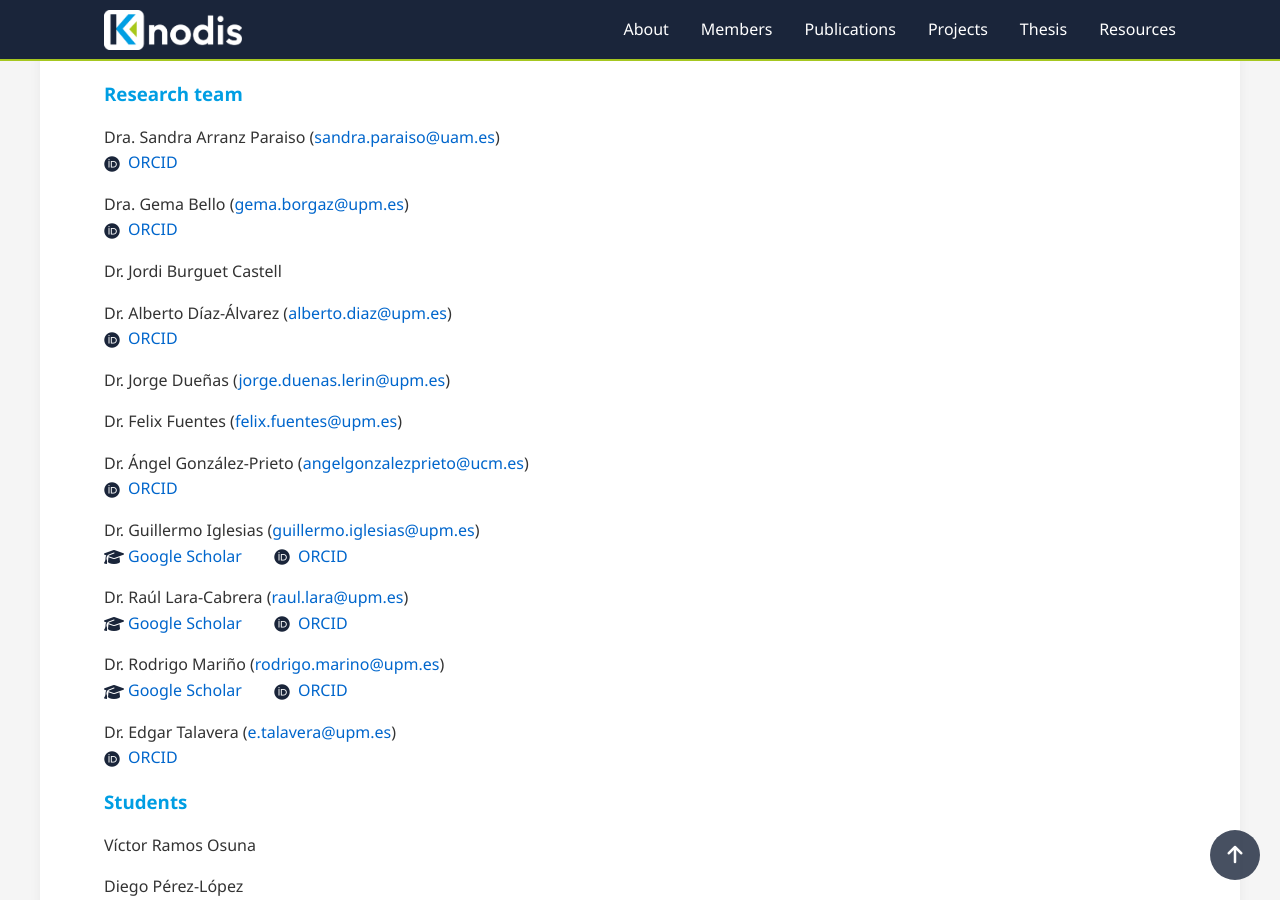
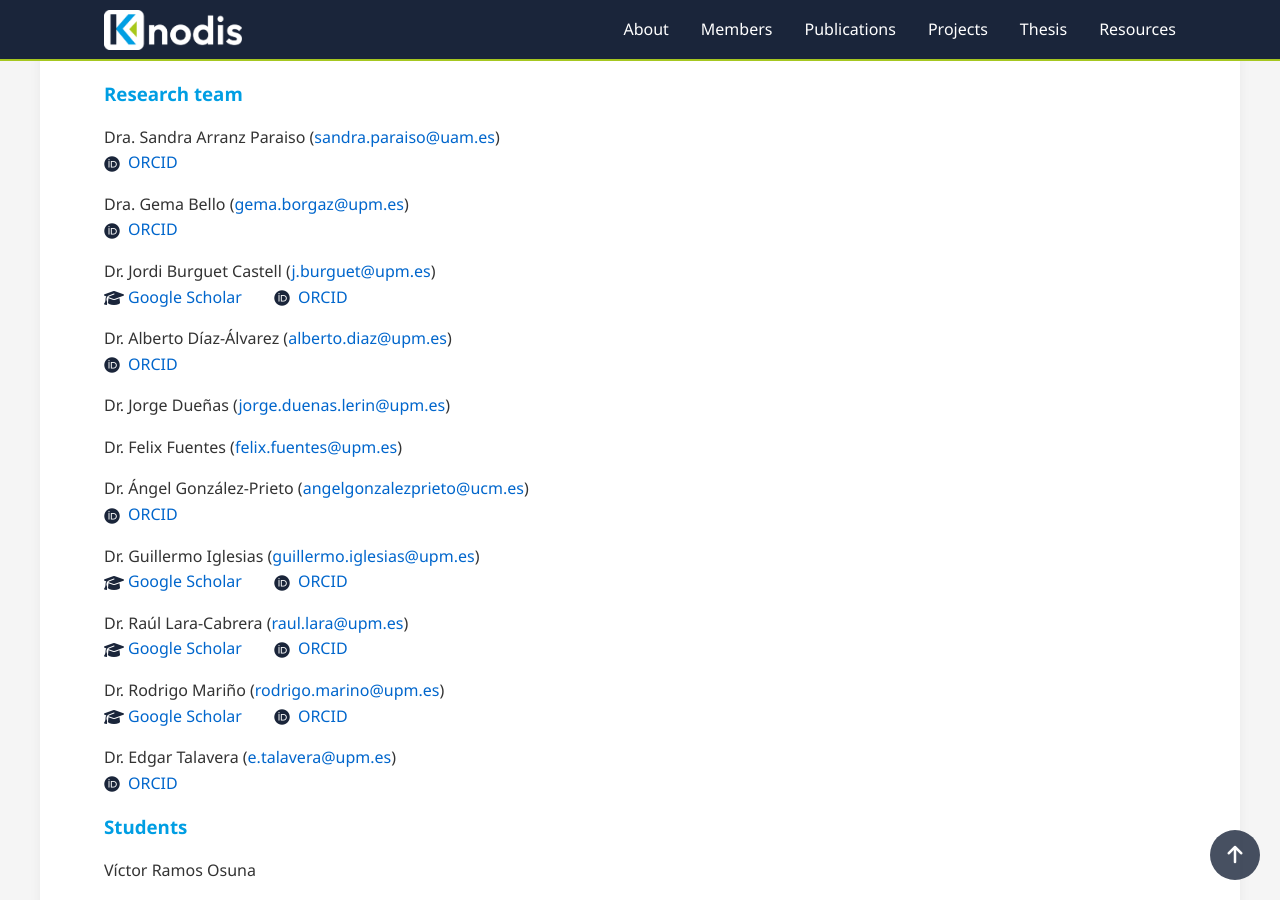
Before and after one commit to KNODIS-Research-Group/knodis-research-group.github.io, a Jekyll site: the page built from index.md, in a window 1280 px wide and 900 px high, scrolled down 1048 px. Built offline with Jekyll 4.4.1, drawn with Linux system fonts in a browser that asks for light colours.

Commit message:
Added my email, orcid and google scholar.

```diff
--- a/index.md
+++ b/index.md
@@ -30,7 +30,9 @@ Through this blend of cutting-edge research, innovation in teaching, and industr
   - [ORCID](https://orcid.org/0000-0002-4246-1089)
 - Dra. Gema Bello ([gema.borgaz@upm.es](mailto:gema.borgaz@upm.es))
   - [ORCID](https://orcid.org/0000-0003-2826-3286)
-- Dr. Jordi Burguet Castell
+- Dr. Jordi Burguet Castell ([j.burguet@upm.es](mailto:j.burguet@upm.es))
+  - [Google Scholar](https://scholar.google.com/citations?user=rvTYG4sAAAAJ)
+  - [ORCID](https://orcid.org/0000-0002-9198-5380)
 - Dr. Alberto Díaz-Álvarez ([alberto.diaz@upm.es](mailto:alberto.diaz@upm.es))
   - [ORCID](https://orcid.org/0000-0002-4150-9052)
 - Dr. Jorge Dueñas ([jorge.duenas.lerin@upm.es](mailto:jorge.duenas.lerin@upm.es))
```
